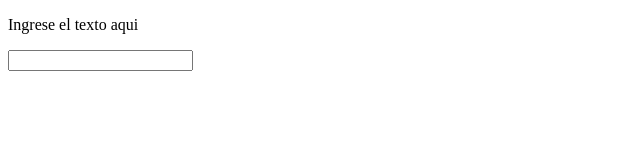
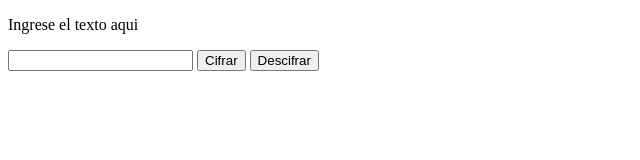
Before and after one commit to Ivandv19/challenge-encriptador, a plain HTML site: page index.html in a window 1280 px wide. Shown: the whole page, without its empty margins (0-640 px from the left). Drawn offline with Linux system fonts and the light colour scheme.

Commit message:
Crea los botones

```diff
--- a/index.html
+++ b/index.html
@@ -12,6 +12,9 @@
         <p>Ingrese el texto aqui</p>
         <input type="text">
 
+        <input type="submit" value="Cifrar">
+        <input type="submit" value="Descifrar">
+
     </main>
 
 </body>
```
